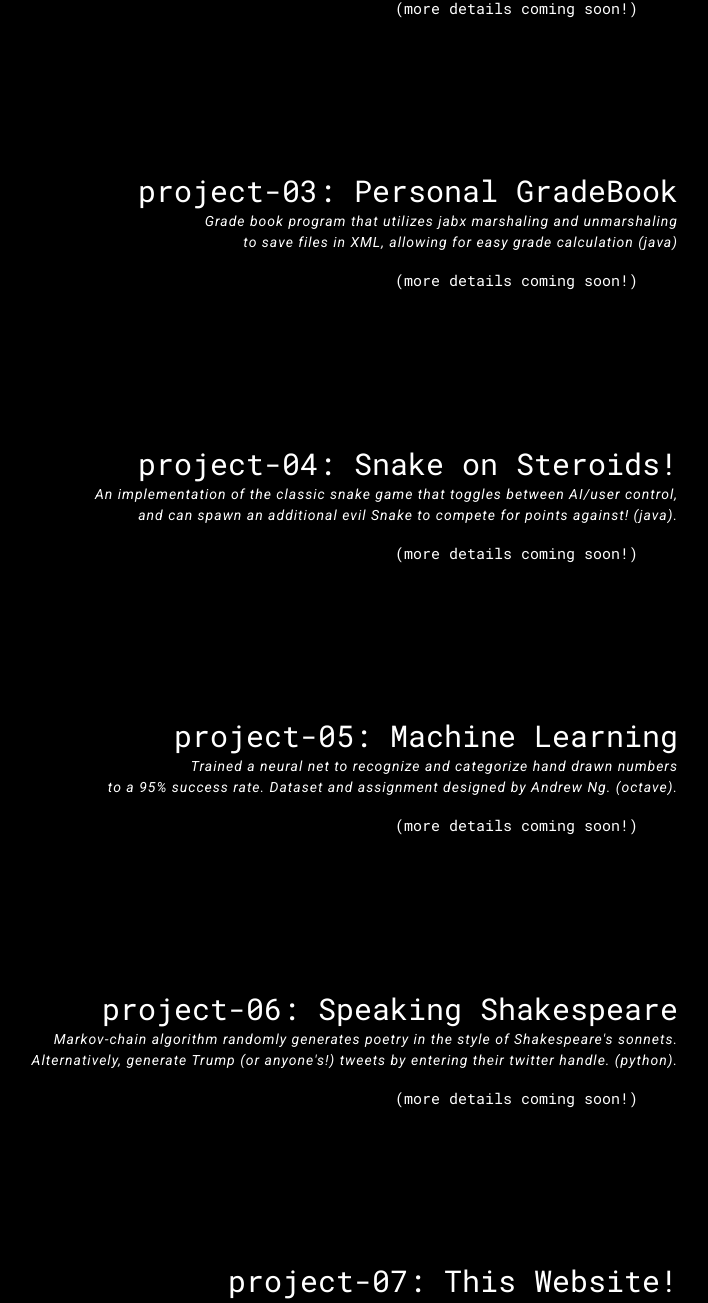
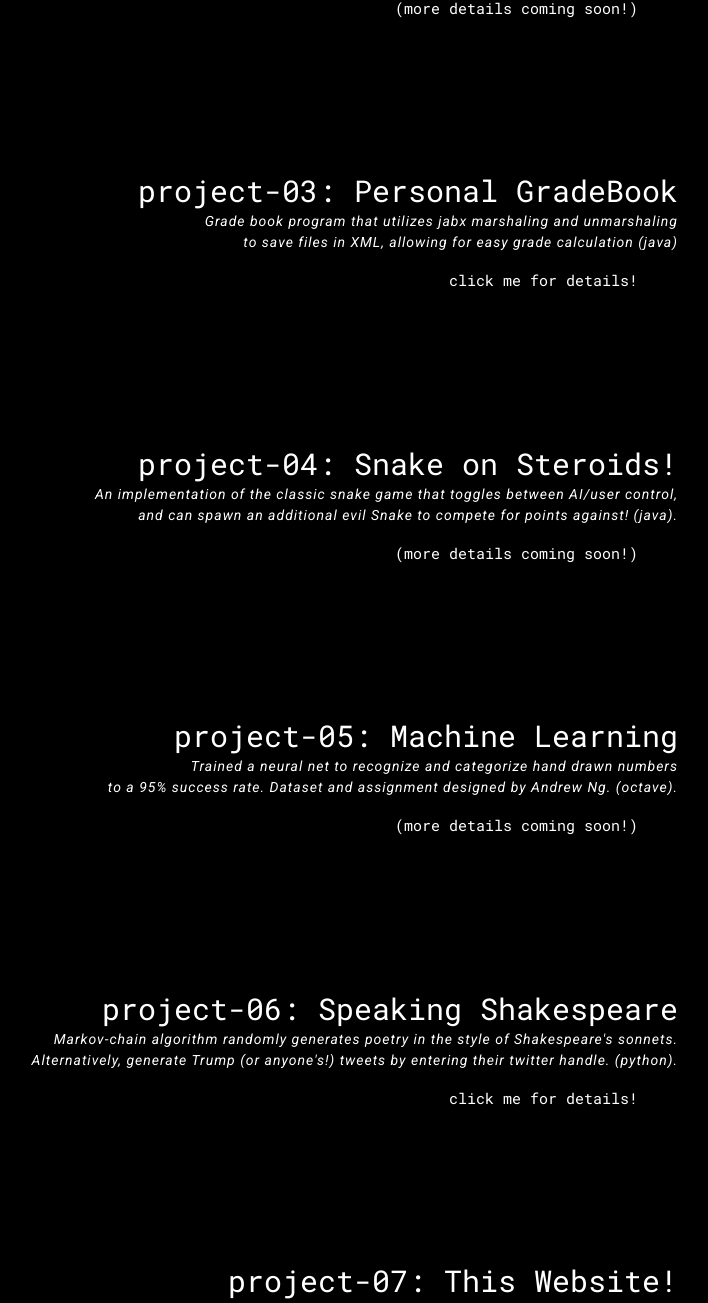
Before and after one commit to itshuey/legacy-website, a plain HTML site: page projects/index.html in a window 1280 px wide. Shown: the part 1042-2345 px from the top of the page, without its empty margins (459-1167 px from the left). Drawn offline with nearby package versions, Linux system fonts and the light colour scheme.

Commit message:
Update index.html

```diff
--- a/projects/index.html
+++ b/projects/index.html
@@ -74,7 +74,7 @@
 		    <p class="description"> Grade book program that utilizes jabx marshaling and unmarshaling  <br> to save files in XML, allowing for easy grade calculation (java)
 		    </p>
                     <div class="content">
-                      <p class="linkdesc"> <a href="ReplaceMe.html"> (more details coming soon!) </a> </p>
+                      <p class="linkdesc"> <a href="https://github.com/itshuey/gradeBook"> click me for details! </a> </p>
 		    </div>
                     <br><br><br><br><br><br>
 
@@ -105,7 +105,7 @@
 		    <p class="description"> Markov-chain algorithm randomly generates poetry in the style of Shakespeare's sonnets. <br> Alternatively, generate Trump (or anyone's!) tweets by entering their twitter handle. (python).
 		    </p>
                     <div class="content">
-                      <p class="linkdesc"> <a href="ReplaceMe.html"> (more details coming soon!) </a> </p>
+                      <p class="linkdesc"> <a href="https://github.com/itshuey/twitter-markov-generator"> click me for details! </a> </p>
 		    </div>
                     <br><br><br><br><br><br>
 
```
